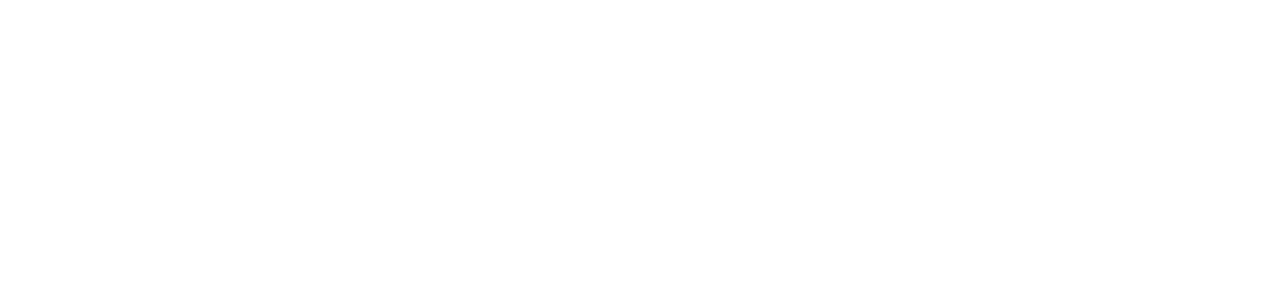
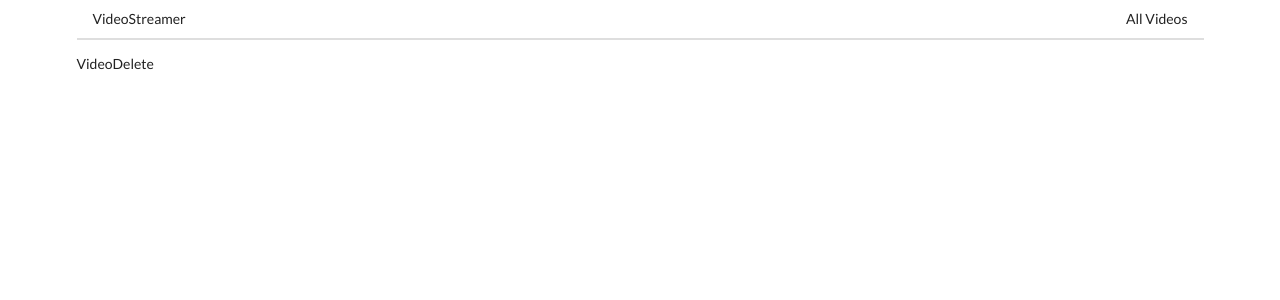
Before and after one commit to Simon-Oliver/reduxexploration, a React (Create React App) app in the folder client/: page /videos/delete/1 in a window 1280 px wide. Shown: the top 300 px of the page. Built offline with nearby package versions, Linux system fonts and the light colour scheme.

Commit message:
added routes and header

```diff
--- a/client/src/components/App.js
+++ b/client/src/components/App.js
@@ -1,15 +1,25 @@
 import React from 'react';
-import { BrowserRouter, Route, Link } from 'react-router-dom';
+import { BrowserRouter, Route } from 'react-router-dom';
 
 import VideoCreate from './video/VideoCreate';
 import VideoList from './video/VideoList';
+import VideoEdit from './video/VideoEdit';
+import VideoDelete from './video/VideoDelete';
+import VideoShow from './video/VideoShow';
+import Header from './Header';
 
 const App = () => {
   return (
-    <div>
+    <div className="ui container">
       <BrowserRouter>
-        <Route path="/" exact component={VideoList} />
-        <Route path="/pagetwo" component={VideoCreate} />
+        <div>
+          <Header />
+          <Route path="/" exact component={VideoList} />
+          <Route path="/videos/new" component={VideoCreate} />
+          <Route path="/videos/edit/:id" component={VideoEdit} />
+          <Route path="/videos/delete/:id" component={VideoDelete} />
+          <Route path="/videos/show/:id" component={VideoShow} />
+        </div>
       </BrowserRouter>
     </div>
   );
--- /dev/null
+++ b/client/src/components/Header.js
@@ -0,0 +1,19 @@
+import React from 'react';
+import { Link } from 'react-router-dom';
+
+const Header = () => {
+  return (
+    <div className="ui secondary pointing menu">
+      <Link to="/" className="item">
+        VideoStreamer
+      </Link>
+      <div className="right menu">
+        <Link to="/" className="item">
+          All Videos
+        </Link>
+      </div>
+    </div>
+  );
+};
+
+export default Header;
--- /dev/null
+++ b/client/src/components/video/VideoDelete.js
@@ -0,0 +1,7 @@
+import React from 'react';
+
+const VideoDelete = () => {
+  return <div>VideoDelete</div>;
+};
+
+export default VideoDelete;
--- /dev/null
+++ b/client/src/components/video/VideoEdit.js
@@ -0,0 +1,7 @@
+import React from 'react';
+
+const VideoEdit = () => {
+  return <div>VideoEdit</div>;
+};
+
+export default VideoEdit;
--- /dev/null
+++ b/client/src/components/video/VideoShow.js
@@ -0,0 +1,7 @@
+import React from 'react';
+
+const VideoShowe = () => {
+  return <div>VideoShowe</div>;
+};
+
+export default VideoShowe;
```
